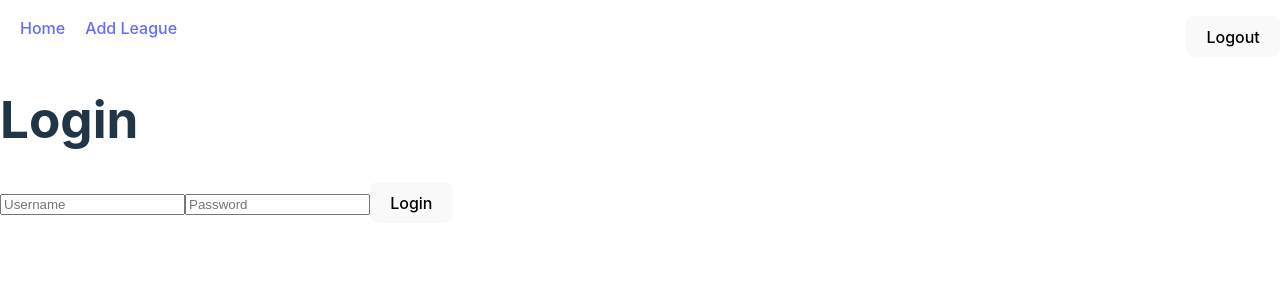
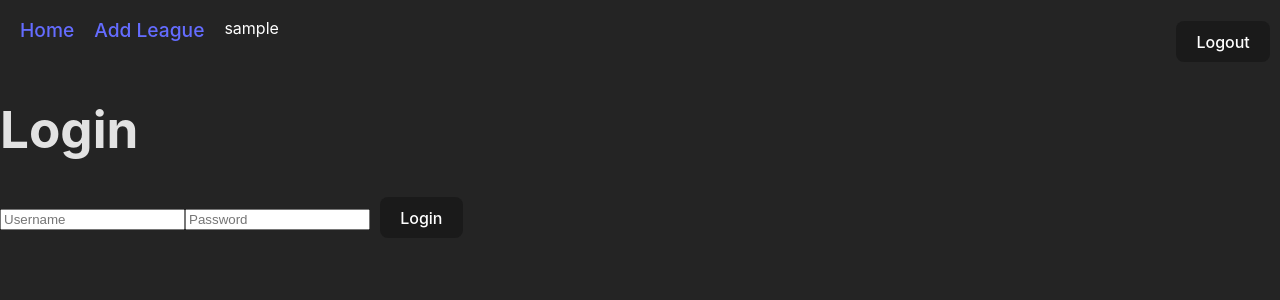
Before and after one commit to milen1017/transfermarkt-monitoring-tool, a React (Vite) app in the folder client/: page /api/auth/login in a window 1280 px wide. Shown: the top 300 px of the page. Built offline with nearby package versions, Linux system fonts and the light colour scheme; sample sign-in values are in the browser's storage.

Commit message:
css changes

```diff
--- a/client/src/components/AddLeague.jsx
+++ b/client/src/components/AddLeague.jsx
@@ -36,6 +36,7 @@ function AddLeague() {
   return (
     <div>
       <h1>Add League</h1>
+      <p>the scraper works only with transfermarkt.com detailed latest transfer pages example : https://www.transfermarkt<b>.com</b>/premier-league/letztetransfers/wettbewerb/GB1<b>/plus/1</b></p>
       <form onSubmit={handleSubmit}>
         <input
           type="text"
--- a/client/src/components/ProtectedLeagues.jsx
+++ b/client/src/components/ProtectedLeagues.jsx
@@ -92,7 +92,7 @@ function ProtectedLeagues() {
   };
 
   return (
-    <div>
+    <div className="leagues">
       <button
         onClick={handleScrapeAndSave}
         disabled={loading}
--- a/client/src/index.css
+++ b/client/src/index.css
@@ -3,7 +3,6 @@
   line-height: 1.5;
   font-weight: 400;
 
-  color-scheme: light dark;
   color: rgba(255, 255, 255, 0.87);
   background-color: #242424;
 
@@ -14,6 +13,7 @@
 }
 
 a {
+  font-size: 1.2em;
   font-weight: 500;
   color: #646cff;
   text-decoration: inherit;
@@ -37,13 +37,16 @@ button {
   border-radius: 8px;
   border: 1px solid transparent;
   padding: 0.6em 1.2em;
+  margin: 5px 10px; /* 5px margin top and bottom, 10px margin left and right */
   font-size: 1em;
   font-weight: 500;
   font-family: inherit;
+  color: white; /* White text color */
   background-color: #1a1a1a;
   cursor: pointer;
   transition: border-color 0.25s;
 }
+
 button:hover {
   border-color: #0078d4;
 }
@@ -52,33 +55,34 @@ button:focus-visible {
   outline: 4px auto -webkit-focus-ring-color;
 }
 
-@media (prefers-color-scheme: light) {
-  :root {
-    color: #213547;
-    background-color: #ffffff;
-  }
-  a:hover {
-    color: #747bff;
-  }
-  button {
-    background-color: #f9f9f9;
-  }
-}
-
-
-
 .navbar-list {
   list-style-type: none;
-  display: flex; /* Display items horizontally */
-  justify-content: flex-end; /* Align items to the right */
+  display: flex;
+  justify-content: flex-end;
   padding: 0;
 }
 
 .navbar-list li {
-  margin-left: 20px; /* Add spacing between items */
+  margin-left: 20px;
   color: white;
 }
 
 .navbar-list li.username {
-  margin-right: auto; /* Push username to the far right */
+  margin-right: auto;
 }
+
+/* CSS for alternating background colors in table headers */
+tr:nth-child(even) {
+  background-color: #2f2f2f;
+}
+
+td {
+
+  padding: 7px; /* Add padding to space out the content */
+}
+
+.leagues {
+  width: 90%; /* Set the width of the div to 100% */
+  margin: 0 auto; /* Center the div horizontally */
+  display: block; /* Ensure it takes up the entire width */
+}
```
